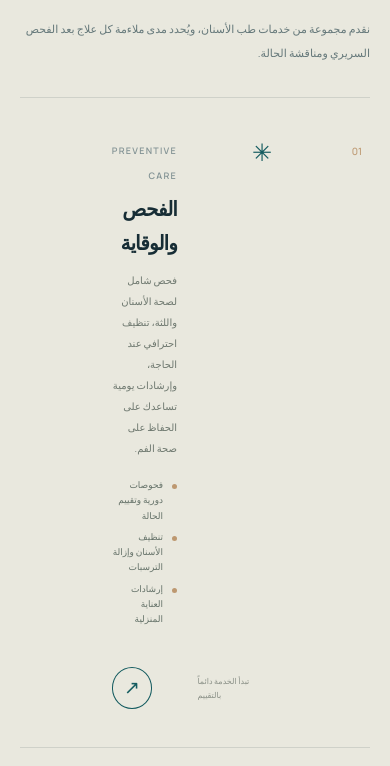
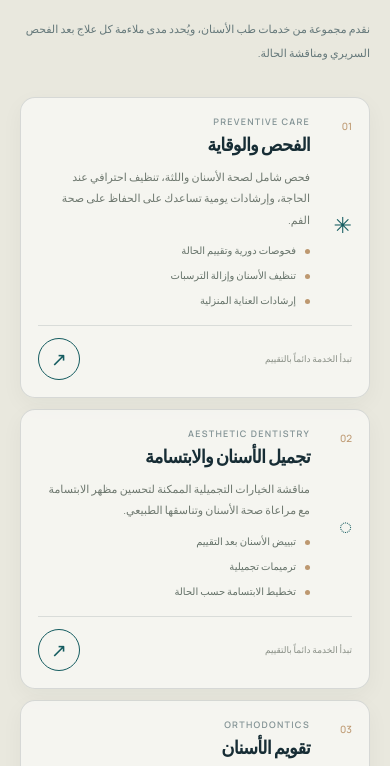
Before and after one commit to moncefxb/Dental, a website: page services.html in a window 390 px wide. Shown: the part 1089-1855 px from the top of the page. Drawn offline with nearby package versions, Linux system fonts and the light colour scheme; a web font is replaced by a local one.

Commit message:
Add files via upload

```diff
--- a/services.html
+++ b/services.html
@@ -1,5 +1,5 @@
 <!doctype html>
-<html lang="ar" dir="rtl"><head><meta charset="utf-8"><meta name="viewport" content="width=device-width,initial-scale=1"><meta name="theme-color" content="#f7f9f8"><meta name="description" content="اكتشف خدمات NOVA Dental Studio في طب الأسنان الوقائي والتجميلي والترميمي في الجزائر."><meta property="og:type" content="website"><meta property="og:site_name" content="NOVA Dental Studio"><meta property="og:description" content="اكتشف خدمات NOVA Dental Studio في طب الأسنان الوقائي والتجميلي والترميمي في الجزائر."><title>العلاجات | NOVA Dental Studio</title><link rel="preconnect" href="https://fonts.googleapis.com"><link rel="preconnect" href="https://fonts.gstatic.com" crossorigin><link href="https://fonts.googleapis.com/css2?family=DM+Sans:wght@400;500;600;700&family=Manrope:wght@400;500;600;700;800&family=Noto+Sans+Arabic:wght@400;500;600;700;800&family=Playfair+Display:ital,wght@0,500;0,600;1,500;1,600&display=swap" rel="stylesheet"><link rel="stylesheet" href="styles.css?v=hover-3"><link rel="icon" href="favicon.svg" type="image/svg+xml"></head>
+<html lang="ar" dir="rtl"><head><meta charset="utf-8"><meta name="viewport" content="width=device-width,initial-scale=1"><meta name="theme-color" content="#f7f9f8"><meta name="description" content="اكتشف خدمات NOVA Dental Studio في طب الأسنان الوقائي والتجميلي والترميمي في الجزائر."><meta property="og:type" content="website"><meta property="og:site_name" content="NOVA Dental Studio"><meta property="og:description" content="اكتشف خدمات NOVA Dental Studio في طب الأسنان الوقائي والتجميلي والترميمي في الجزائر."><title>العلاجات | NOVA Dental Studio</title><link rel="preconnect" href="https://fonts.googleapis.com"><link rel="preconnect" href="https://fonts.gstatic.com" crossorigin><link href="https://fonts.googleapis.com/css2?family=DM+Sans:wght@400;500;600;700&family=Manrope:wght@400;500;600;700;800&family=Noto+Sans+Arabic:wght@400;500;600;700;800&family=Playfair+Display:ital,wght@0,500;0,600;1,500;1,600&display=swap" rel="stylesheet"><link rel="stylesheet" href="styles.css?v=20261127-treatments-cards-6"><link rel="icon" href="favicon.svg" type="image/svg+xml"></head>
 <body data-page="services">
 <div class="nova-scroll-progress" aria-hidden="true"><span id="nova-scroll-progress-bar"></span></div>
 <a class="skip-link" href="#main-content" data-i18n="skipLink">تجاوز إلى المحتوى</a><div class="announcement"><span class="announcement-dot"></span><span data-i18n="announcement">رعاية دقيقة، بتجربة أكثر هدوءاً.</span><a href="contact.html" data-i18n="announcementCta">تواصل معنا <b>↗</b></a></div>
--- a/styles.css
+++ b/styles.css
@@ -370,3 +370,183 @@ a,button{-webkit-tap-highlight-color:transparent}
     transform: none !important;
   }
 }
+
+
+/* NOVA treatments page: stable rectangular cards and responsive motion. */
+.service-detail-list {
+  display: grid;
+  gap: 14px;
+  border-top: 0;
+}
+.service-detail-list .service-detail-card {
+  display: grid;
+  grid-template-columns: 42px 48px minmax(0, 1fr) minmax(130px, 170px);
+  grid-template-areas: "no icon copy aside";
+  align-items: start;
+  gap: 18px;
+  min-width: 0;
+  margin: 0;
+  padding: clamp(22px, 2.8vw, 32px);
+  border: 1px solid rgba(23, 45, 53, .14);
+  border-radius: 18px;
+  background: rgba(255, 255, 255, .56);
+  box-shadow: 0 7px 22px rgba(23, 45, 53, .045);
+  overflow: hidden;
+  translate: 0 0;
+  transition:
+    opacity 750ms var(--ease),
+    transform 750ms var(--ease),
+    translate 260ms cubic-bezier(.2, .75, .25, 1),
+    background-color 260ms ease,
+    box-shadow 260ms ease,
+    border-color 260ms ease;
+}
+.service-detail-list .service-detail-no { grid-area: no; }
+.service-detail-list .service-detail-icon { grid-area: icon; }
+.service-detail-list .service-detail-copy {
+  grid-area: copy;
+  display: block;
+  min-width: 0;
+  width: 100%;
+  max-width: 100%;
+  direction: inherit;
+  writing-mode: horizontal-tb !important;
+  text-orientation: mixed;
+  white-space: normal;
+  overflow-wrap: break-word;
+  word-break: normal;
+  text-align: start;
+}
+.service-detail-list .service-detail-copy .card-meta,
+.service-detail-list .service-detail-copy h3,
+.service-detail-list .service-detail-copy p,
+.service-detail-list .service-detail-copy li {
+  display: block;
+  max-width: 100%;
+  writing-mode: horizontal-tb !important;
+  text-orientation: mixed;
+  white-space: normal;
+  overflow-wrap: break-word;
+  word-break: normal;
+}
+.service-detail-list .service-detail-copy h3 {
+  margin: 5px 0 10px;
+  font-size: clamp(19px, 2vw, 25px);
+  line-height: 1.55;
+}
+.service-detail-list .service-detail-copy p {
+  font-size: 12px;
+  line-height: 2;
+}
+.service-detail-list .service-detail-copy ul {
+  min-width: 0;
+  display: flex;
+  flex-wrap: wrap;
+  gap: 8px 18px;
+}
+.service-detail-list .service-detail-aside {
+  grid-area: aside;
+  min-width: 0;
+  max-width: 100%;
+  overflow-wrap: break-word;
+}
+@media (hover: hover) and (pointer: fine) {
+  .service-detail-list .service-detail-card:hover {
+    translate: 0 -4px;
+    padding-inline: clamp(22px, 2.8vw, 32px);
+    background-color: rgba(255, 255, 255, .82);
+    border-color: rgba(21, 92, 96, .24);
+    box-shadow: 0 14px 32px rgba(23, 45, 53, .11);
+  }
+  .service-detail-list .service-detail-card:hover .service-detail-icon {
+    color: var(--rust);
+    transform: translateY(-2px) rotate(4deg);
+  }
+}
+@media (max-width: 820px) {
+  .service-detail-list { gap: 12px; }
+  .service-detail-list .service-detail-card {
+    grid-template-columns: 36px minmax(0, 1fr);
+    grid-template-areas:
+      "no copy"
+      "icon copy"
+      "aside aside";
+    gap: 10px 14px;
+    padding: 20px;
+  }
+  .service-detail-list .service-detail-no { padding-top: 4px; }
+  .service-detail-list .service-detail-icon {
+    align-self: start;
+    font-size: 24px;
+  }
+  .service-detail-list .service-detail-copy { min-width: 0; }
+  .service-detail-list .service-detail-copy h3 {
+    font-size: clamp(18px, 3vw, 22px);
+    line-height: 1.55;
+  }
+  .service-detail-list .service-detail-copy p { font-size: 12px; }
+  .service-detail-list .service-detail-aside {
+    display: flex;
+    grid-column: 1 / -1;
+    flex-direction: row;
+    align-items: center;
+    justify-content: space-between;
+    gap: 12px;
+    margin: 8px 0 0;
+    padding-top: 12px;
+    border-top: 1px solid var(--line);
+    text-align: start;
+  }
+}
+@media (max-width: 560px) {
+  .service-detail-list { gap: 11px; }
+  .service-detail-list .service-detail-card {
+    grid-template-columns: 30px minmax(0, 1fr);
+    gap: 8px 12px;
+    padding: 17px;
+    border-radius: 15px;
+  }
+  .service-detail-list .service-detail-no { font-size: 10px; }
+  .service-detail-list .service-detail-icon { font-size: 22px; }
+  .service-detail-list .service-detail-copy h3 {
+    margin: 2px 0 7px;
+    font-size: 18px;
+    line-height: 1.6;
+  }
+  .service-detail-list .service-detail-copy p {
+    font-size: 11px;
+    line-height: 1.95;
+  }
+  .service-detail-list .service-detail-copy ul {
+    display: grid;
+    grid-template-columns: minmax(0, 1fr);
+    gap: 7px;
+    margin-top: 11px;
+  }
+  .service-detail-list .service-detail-copy li { font-size: 10px; line-height: 1.8; }
+  .service-detail-list .service-detail-aside { font-size: 9px; }
+}
+/* Touch devices still get scroll-reveal motion and a brief press response. */
+@media (hover: none), (pointer: coarse) {
+  .service-detail-list .service-detail-card:active {
+    translate: 0 -2px;
+    background-color: rgba(255, 255, 255, .82);
+    box-shadow: 0 9px 24px rgba(23, 45, 53, .09);
+  }
+  .service-detail-list .service-detail-card:active .service-detail-icon {
+    color: var(--rust);
+    transform: translateY(-2px) scale(1.04);
+  }
+}
+@media (prefers-reduced-motion: reduce) {
+  .service-detail-list .service-detail-card,
+  .service-detail-list .service-detail-card:hover,
+  .service-detail-list .service-detail-card:active {
+    translate: none !important;
+    transition: none !important;
+  }
+  .service-detail-list .service-detail-card:hover .service-detail-icon,
+  .service-detail-list .service-detail-card:active .service-detail-icon {
+    transform: none !important;
+  }
+}
```
Also changed, not shown: README-AR-Ï¬Ï╣Ï»┘è┘ä-Ïº┘äÏ╣┘äÏºÏ¼ÏºÏ¬.md (added, +31 -0 lines).
